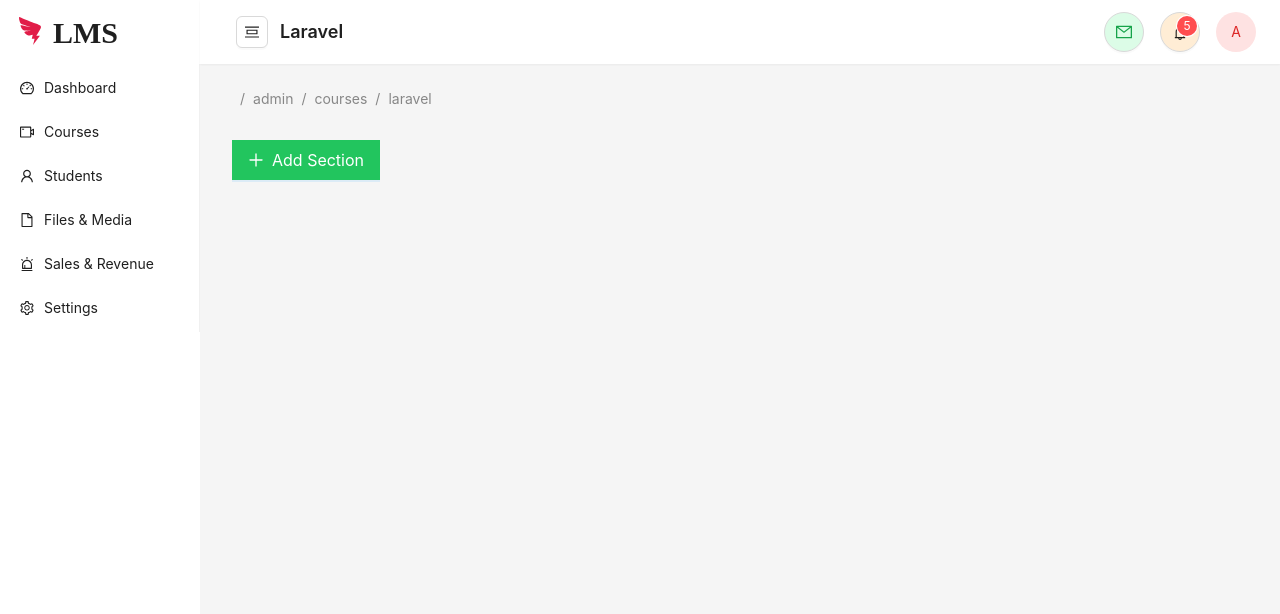
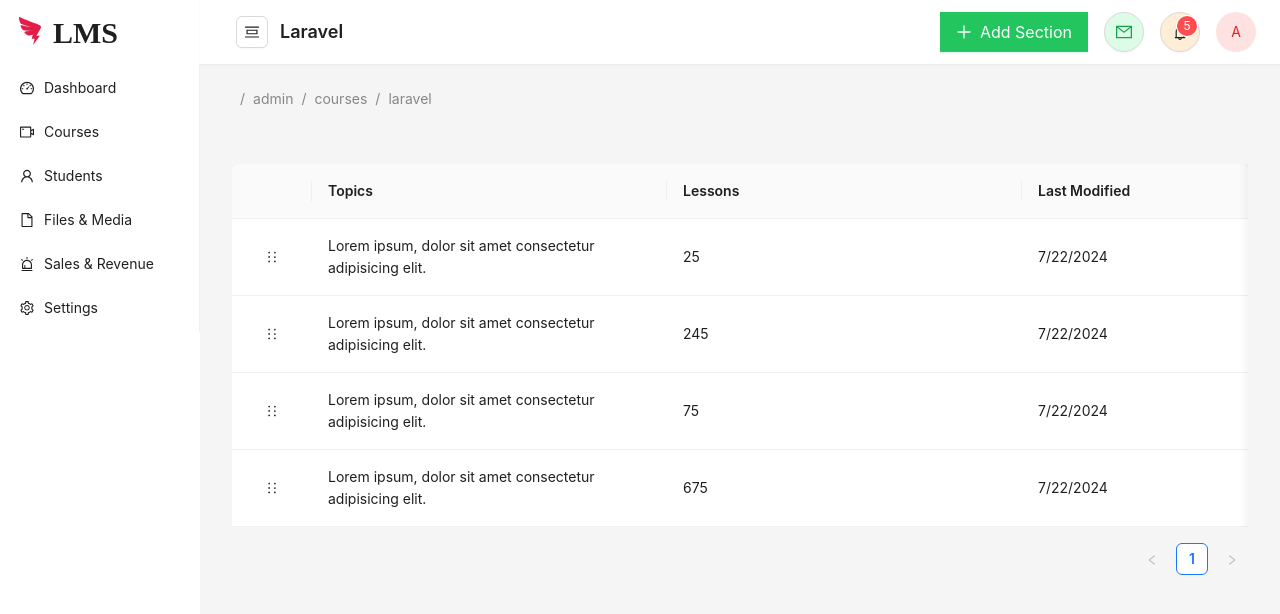
Before and after one commit to ansariabdulahad/LMS, a Next.js app in the folder front-end/: page /admin/courses/laravel in a window 1280 px wide. Shown: the top 614 px of the page. Built offline with nearby package versions, Linux system fonts and the light colour scheme.

Commit message:
added drag table for new courses and side drawer design added

```diff
--- a/front-end/components/admin/courses/curriculum/index.jsx
+++ b/front-end/components/admin/courses/curriculum/index.jsx
@@ -1,20 +1,162 @@
 'use client';
 import AdminLayout from "@/components/shared/admin-layout";
-import { PlusOutlined } from "@ant-design/icons";
-import { Button, Modal } from "antd";
+import { DeleteFilled, EditFilled, PlusOutlined } from "@ant-design/icons";
+import { Button, Drawer, Modal, Table } from "antd";
 import { useParams } from "next/navigation";
-import { useState } from "react";
+import { createContext, useState, useContext, useMemo } from "react";
+import { HolderOutlined } from '@ant-design/icons';
+import { DndContext } from '@dnd-kit/core';
+import { restrictToVerticalAxis } from '@dnd-kit/modifiers';
+import {
+    arrayMove,
+    SortableContext,
+    useSortable,
+    verticalListSortingStrategy,
+} from '@dnd-kit/sortable';
+import { CSS } from '@dnd-kit/utilities';
+
+const RowContext = createContext({});
+
+const DragHandle = () => {
+    const { setActivatorNodeRef, listeners } = useContext(RowContext);
+    return (
+        <Button
+            type="text"
+            size="small"
+            icon={<HolderOutlined />}
+            style={{
+                cursor: 'move',
+            }}
+            ref={setActivatorNodeRef}
+            {...listeners}
+        />
+    );
+};
+
+const initialData = [
+    {
+        key: '1',
+        title: 'Lorem ipsum, dolor sit amet consectetur adipisicing elit.',
+        lessons: 25,
+        lastModified: new Date().toLocaleDateString()
+    },
+    {
+        key: '2',
+        title: 'Lorem ipsum, dolor sit amet consectetur adipisicing elit.',
+        lessons: 245,
+        lastModified: new Date().toLocaleDateString()
+    },
+    {
+        key: '3',
+        title: 'Lorem ipsum, dolor sit amet consectetur adipisicing elit.',
+        lessons: 75,
+        lastModified: new Date().toLocaleDateString()
+    },
+    {
+        key: '4',
+        title: 'Lorem ipsum, dolor sit amet consectetur adipisicing elit.',
+        lessons: 675,
+        lastModified: new Date().toLocaleDateString()
+    }
+];
+
+const Row = (props) => {
+    const {
+        attributes,
+        listeners,
+        setNodeRef,
+        setActivatorNodeRef,
+        transform,
+        transition,
+        isDragging,
+    } = useSortable({
+        id: props['data-row-key'],
+    });
+    const style = {
+        ...props.style,
+        transform: CSS.Translate.toString(transform),
+        transition,
+        ...(isDragging
+            ? {
+                position: 'relative',
+                zIndex: 9999,
+            }
+            : {}),
+    };
+    const contextValue = useMemo(
+        () => ({
+            setActivatorNodeRef,
+            listeners,
+        }),
+        [setActivatorNodeRef, listeners],
+    );
+    return (
+        <RowContext.Provider value={contextValue}>
+            <tr {...props} ref={setNodeRef} style={style} {...attributes} />
+        </RowContext.Provider>
+    );
+};
 
 const Curriculum = () => {
-
     // Hooks collection functions
     const { curriculum } = useParams();
     // State collection
     const [open, setOpen] = useState(false);
+    const [drawerOpen, setDrawerOpen] = useState(false);
+    const [dataSource, setDataSource] = useState(initialData);
 
+    const columns = [
+        {
+            key: 'sort',
+            align: 'center',
+            width: 80,
+            render: () => <DragHandle />,
+        },
+        {
+            title: 'Topics',
+            dataIndex: 'title',
+            render: (text) => <a href="#" onClick={() => setDrawerOpen(true)}>{text}</a>
+        },
+        {
+            title: 'Lessons',
+            dataIndex: 'lessons',
+        },
+        {
+            title: 'Last Modified',
+            dataIndex: 'lastModified',
+        },
+        {
+            title: 'Actions',
+            render: () => (
+                <div className="flex gap-x-4">
+                    <Button
+                        icon={<EditFilled />}
+                        type="text"
+                        className="bg-indigo-50 text-indigo-500"
+                    />
+                    <Button
+                        icon={<DeleteFilled />}
+                        type="text"
+                        className="bg-rose-50 text-rose-500"
+                    />
+                </div>
+            )
+        }
+    ];
+
+    const onDragEnd = ({ active, over }) => {
+        if (active.id !== over?.id) {
+            setDataSource((prevState) => {
+                const activeIndex = prevState.findIndex((record) => record.key === active?.id);
+                const overIndex = prevState.findIndex((record) => record.key === over?.id);
+                return arrayMove(prevState, activeIndex, overIndex);
+            });
+        }
+    };
+
+    // Toolbar for new course curriculum page
+    const Toolbar = () => {
         return (
-        <AdminLayout title={curriculum.split('-').join(' ')}>
-            <div>
             <Button
                 icon={<PlusOutlined />}
                 type="primary"
@@ -25,7 +167,35 @@ const Curriculum = () => {
             >
                 Add Section
             </Button>
-            </div>
+        );
+    }
+
+    return (
+
+        <AdminLayout
+            title={curriculum.split('-').join(' ')}
+            toolbar={<Toolbar />}
+        >
+            <div></div>
+
+            <DndContext modifiers={[restrictToVerticalAxis]} onDragEnd={onDragEnd}>
+                <SortableContext items={dataSource.map((i) => i.key)} strategy={verticalListSortingStrategy}>
+                    <Table
+                        rowKey="key"
+                        components={{
+                            body: {
+                                row: Row,
+                            },
+                        }}
+                        scroll={{
+                            x: 1500,
+                            y: 1200
+                        }}
+                        columns={columns}
+                        dataSource={dataSource}
+                    />
+                </SortableContext>
+            </DndContext>
 
             <Modal
                 open={open}
@@ -33,8 +203,18 @@ const Curriculum = () => {
             >
                 <h1>Testing modal</h1>
             </Modal>
+
+            <Drawer
+                title="Basic Drawer"
+                onClose={() => setDrawerOpen(false)}
+                open={drawerOpen}
+                width={920}
+            >
+                <p>Some contents...</p>
+                <p>Some contents...</p>
+                <p>Some contents...</p>
+            </Drawer>
         </AdminLayout>
-    )
-}
-
+    );
+};
 export default Curriculum;
--- a/front-end/package.json
+++ b/front-end/package.json
@@ -10,6 +10,10 @@
   },
   "dependencies": {
     "@ant-design/icons": "^5.3.7",
+    "@dnd-kit/core": "^6.1.0",
+    "@dnd-kit/modifiers": "^7.0.0",
+    "@dnd-kit/sortable": "^8.0.0",
+    "@dnd-kit/utilities": "^3.2.2",
     "animate.css": "^4.1.1",
     "antd": "^5.19.3",
     "apexcharts": "^3.51.0",
```
Also changed, not shown: 1 other file (tests, documents, lock files or other folders). Lines whose indentation alone changed are shown as unchanged.
